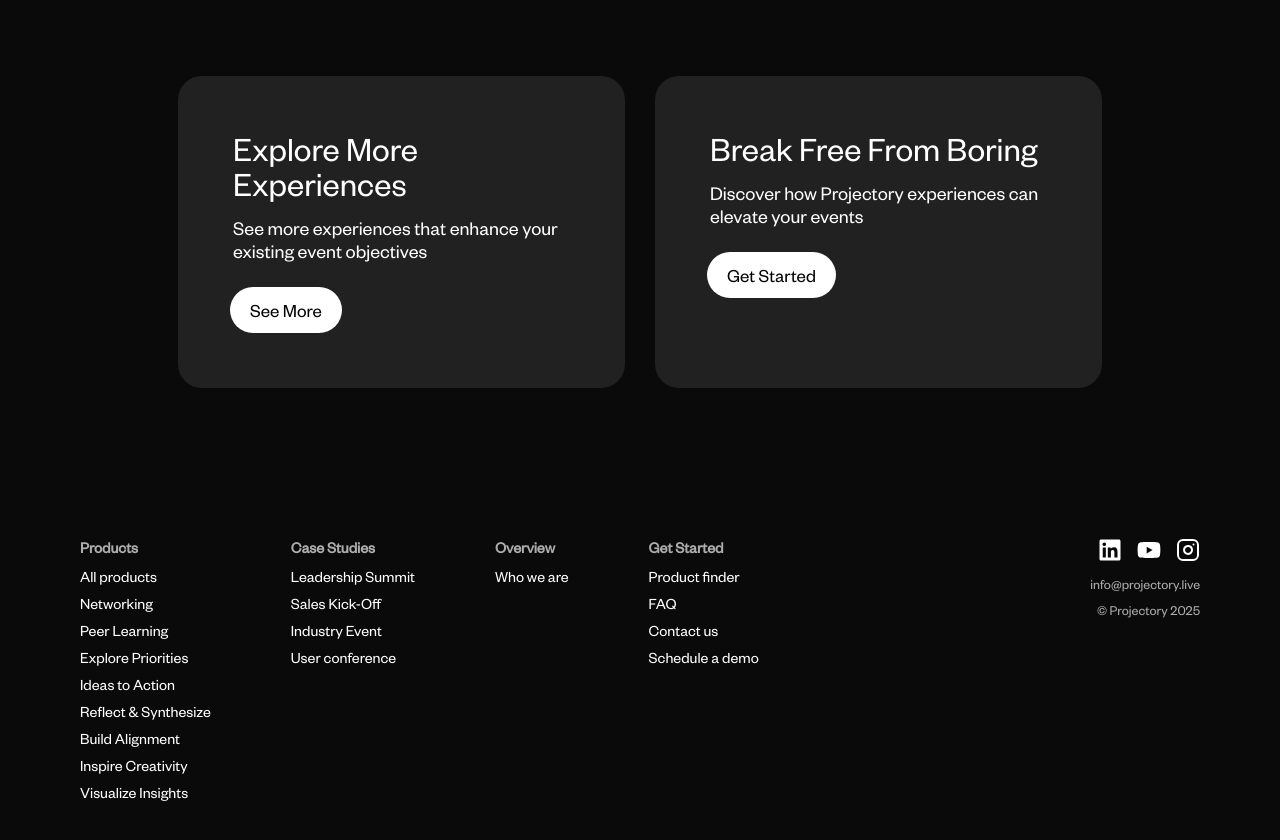
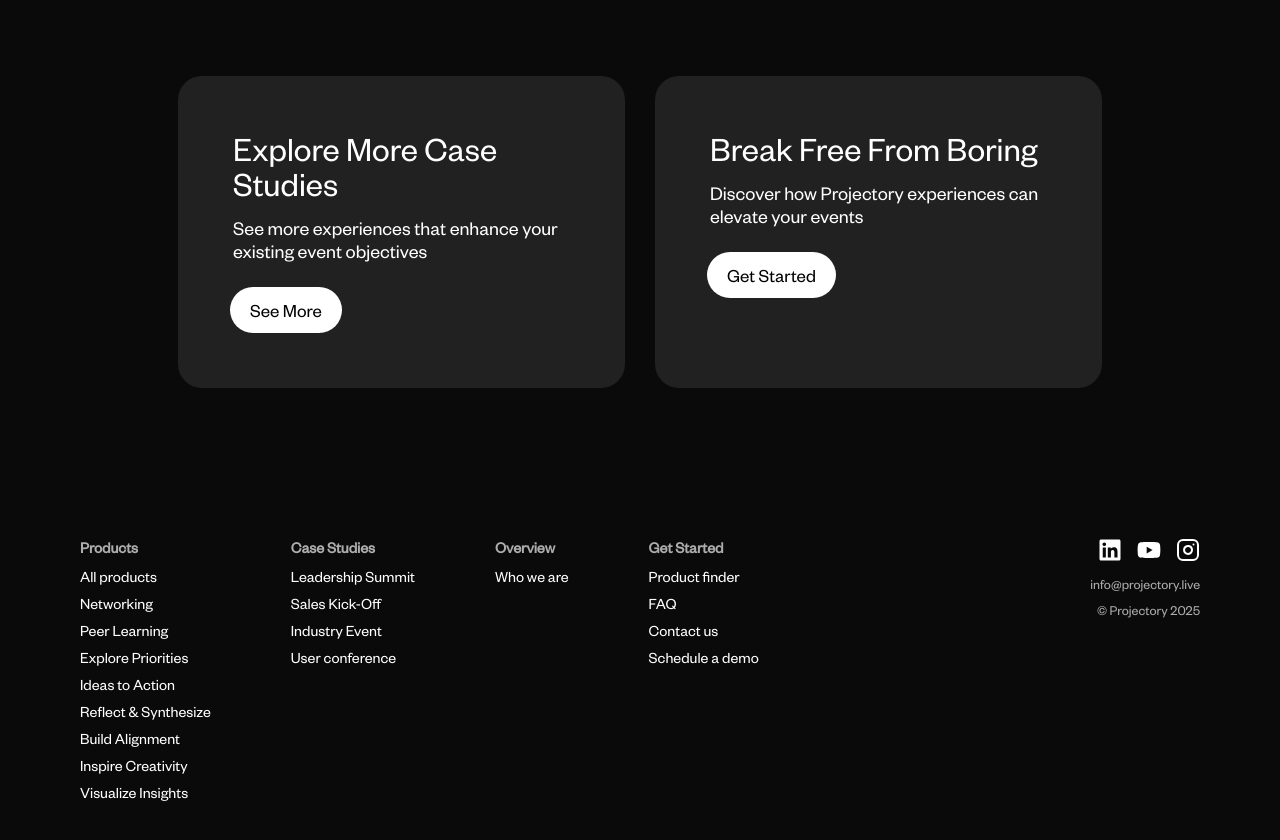
Before and after one commit to ygt-design/projectory-web, a React (Vite) app: page /case-study/cibc-global-leadership-summit in a window 1280 px wide. Shown: the part 6040-6880 px from the top of the page. Built offline with nearby package versions, Linux system fonts and the light colour scheme; a web font is replaced by a local one.

Commit message:
complete

```diff
--- a/src/pages/CaseStudyPages/CaseStudyPage.tsx
+++ b/src/pages/CaseStudyPages/CaseStudyPage.tsx
@@ -63,7 +63,7 @@
 
         return null;
       })}
-      <FinalCTA experienceText="Experiences" experienceLink="/experiences" />
+      <FinalCTA experienceText="Case Studies" experienceLink="/case-studies" />
     </div>
 
   );
```
Also changed, not shown: 6 other files (tests, documents, lock files or other folders).
